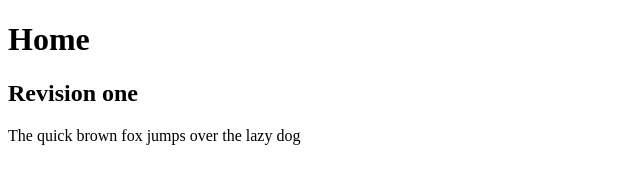
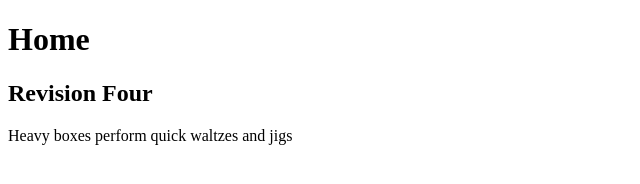
Before and after one commit to Ihellioun-khalid/Up-and-Running-with-Git-and-GitHub, a plain HTML site: page project/index.html in a window 1280 px wide. Shown: the full height of the page, 0-640 px from the left. Drawn offline with Linux system fonts and the light colour scheme.

Commit message:
Revision Four

```diff
--- a/project/index.html
+++ b/project/index.html
@@ -6,7 +6,7 @@
 </head>
 <body>
 	<h1>Home</h1>
-	<h2>Revision one</h2>
-	<p>The quick brown fox jumps over the lazy dog</p>
+	<h2>Revision Four </h2>
+	<p>Heavy boxes perform quick waltzes and jigs</p>
 </body>
 </html>
```
